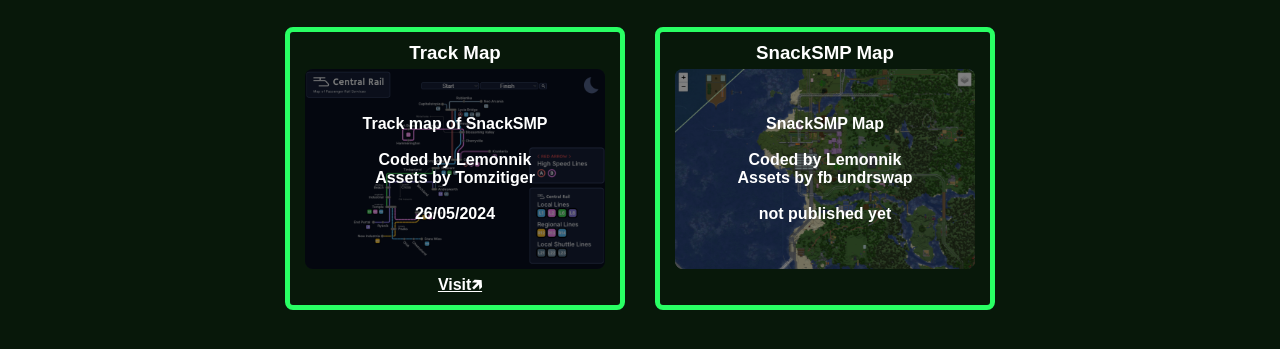
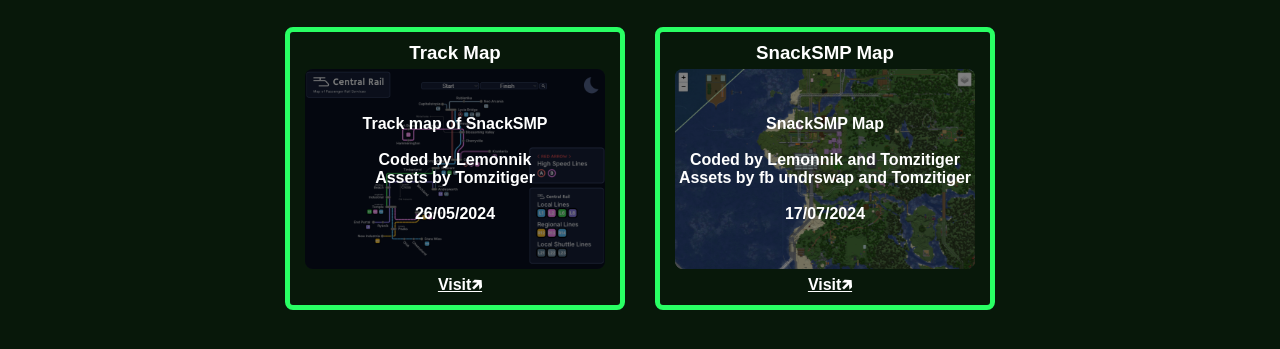
Before and after one commit to Lemonnik6484/Digital-Agency, a plain HTML site: page projects/index.html in a window 1280 px wide. Shown: the part 407-756 px from the top of the page. Drawn offline with Linux system fonts and the light colour scheme.

Commit message:
Added SnackSMP Map link

```diff
--- a/projects/index.html
+++ b/projects/index.html
@@ -71,16 +71,16 @@
                         <p class="card-description" style="color: white;">
                             SnackSMP Map<br>
                             <br>
-                            Coded by Lemonnik<br>
-                            Assets by fb undrswap<br>
+                            Coded by Lemonnik and Tomzitiger<br>
+                            Assets by fb undrswap and Tomzitiger<br>
                             <br>
-                            not published yet
+                            17/07/2024
                         </p>
                     </div>
                     <img class="card-image" src="../SnackSMP-Map.png" alt="SnackSMP Map image">
                 </div>
                 <div class="card-footer">
-                    <!--<a href="https://lemon4ik6484.github.io/Train-Map/" target="_blank" class="card-link">Visit🡵</a>-->
+                    <a href="https://lemon4ik6484.github.io/SnackSMP-Map/" target="_blank" class="card-link">Visit🡵</a>
                 </div>
             </div>
         </div>
```
